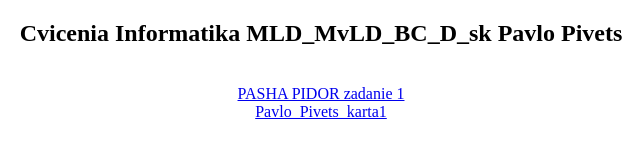
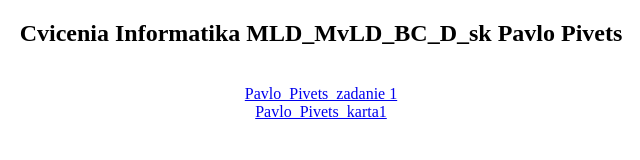
Before and after one commit to Novichok1126/kakashka, a plain HTML site: page index.html in a window 1280 px wide. Shown: the full height of the page, 319-959 px from the left. Drawn offline with Linux system fonts and the light colour scheme.

Commit message:
Update index.html

```diff
--- a/index.html
+++ b/index.html
@@ -8,7 +8,7 @@
 <body>
   <h2>Cvicenia Informatika MLD_MvLD_BC_D_sk Pavlo Pivets</h2>
   <br>
-  <a href="#">PASHA PIDOR zadanie 1</a>
+  <a href="#">Pavlo_Pivets_zadanie 1</a>
   <br>
   <a href="Resume.html">Pavlo_Pivets_karta1</a>
   <br>
```
